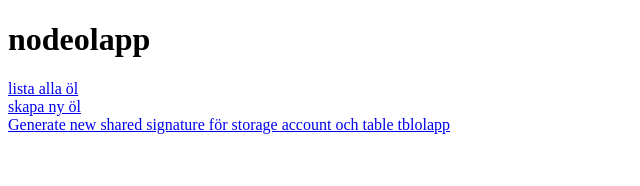
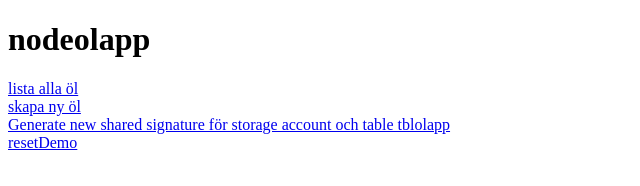
Before and after one commit to verner214/nodeolapp, a website: page public/index.html in a window 1280 px wide. Shown: the full height of the page, 0-640 px from the left. Drawn offline with Linux system fonts and the light colour scheme.

Commit message:
index metod

```diff
--- a/public/index.html
+++ b/public/index.html
@@ -10,5 +10,6 @@
     <a href="/list.html?hidehidden=true">lista alla öl</a><br />
     <a href="/new.html">skapa ny öl</a><br />
     <a href="/sas">Generate new shared signature för storage account och table tblolapp</a><br />
+    <a href="/resetDemo">resetDemo</a><br />
 </body>
 </html>
```
